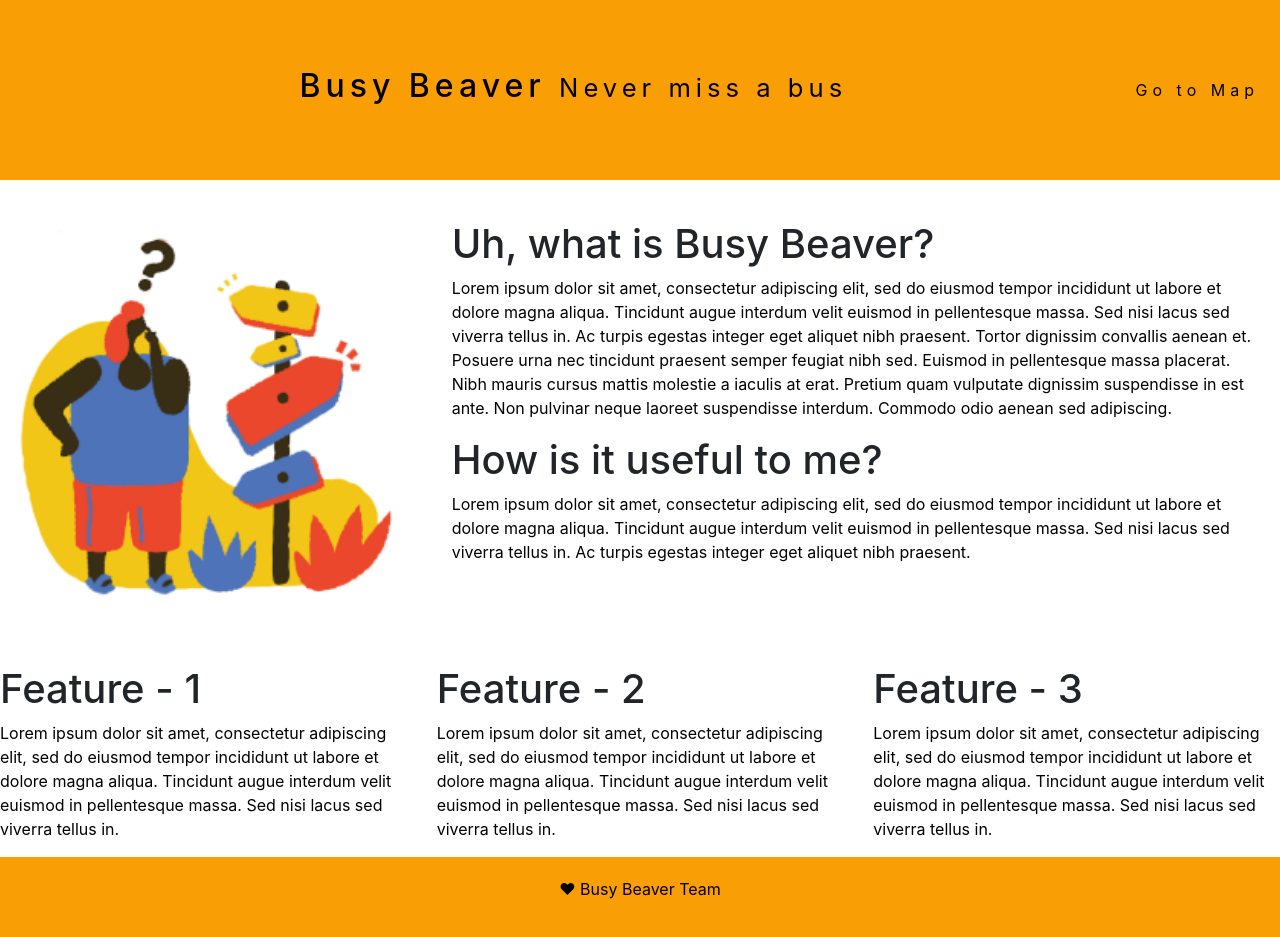
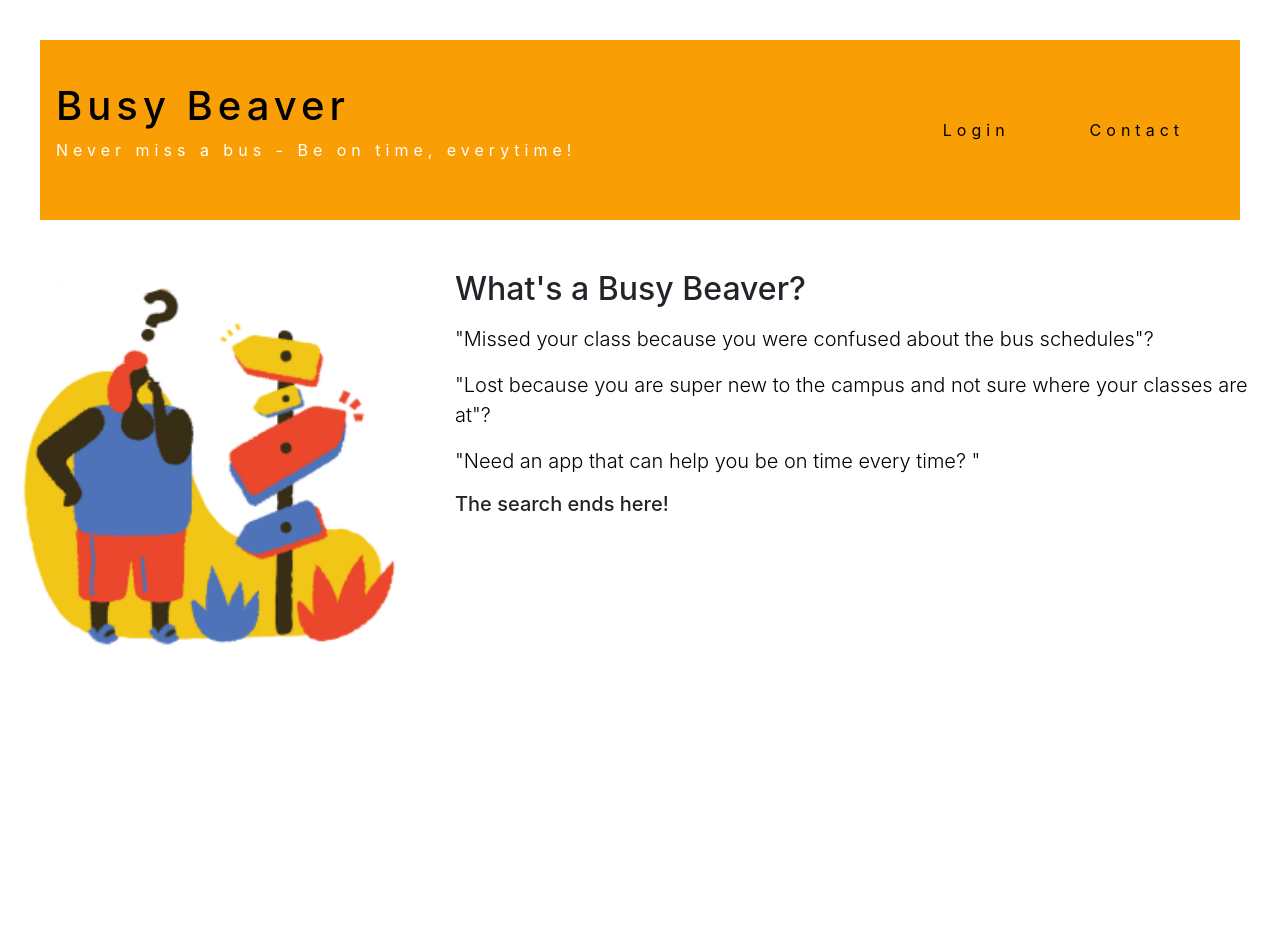
Before and after one commit to rupikad/busy-beaver-project, a Vue app: page / in a window 1280 px wide. After the commit the page ends 800 px from the top, so only its background shows below. Built offline with nearby package versions, Linux system fonts and the light colour scheme; the HTML template or start-up script is replaced by a standard one.

Commit message:
Changed the header of the landing page

```diff
--- a/frontend/src/App.vue
+++ b/frontend/src/App.vue
@@ -1,8 +1,11 @@
 <template>
   <div id="app">
-    <navbar></navbar>
+    <div>
+
+    </div>
+
         <router-view></router-view>
-    <bbfooter></bbfooter>
+
   </div>
 </template>
 
--- a/frontend/src/components/Main.vue
+++ b/frontend/src/components/Main.vue
@@ -1,44 +1,78 @@
 <template>
+
   <div>
+     <navbar></navbar>
+    <div class="row">
+      <div class="col-sm-4">
+        <!--div class="container-fluid bg-1 text-left"-->
+        <img
+          src="@/assets/main_pic.png"
+          class="img-responsive img-circle margin"
+          style="display:inline"
+          alt="Illustration: Character Searching for location"
+          width="400"
+          height="400"
+          align="right"
+        />
+        <!-- attribution https://icons8.com -->
+      </div>
+      <div class="lg col-md-8">
+        <div class="sm col-sm-12" align="left">
+          <h2 class="highlight">What's a Busy Beaver?</h2>
+          <p></p>
+          <p class="lead">"Missed your class because you were confused about the bus schedules"?</p>
 
-<div class= "row">
-
-  <div class = "col-sm-4">
-       <!--div class="container-fluid bg-1 text-left"-->
-          <img src="@/assets/main_pic.png" class="img-responsive img-circle margin" style="display:inline" alt="Pic1" width="400" height="400" align="right">
+          <p
+            class="lead"
+          >"Lost because you are super new to the campus and not sure where your classes are at"?</p>
+          <p class="lead">"Need an app that can help you be on time every time? "</p>
+          <h5 class="display-5">The search ends here!</h5>
+          <!-- <p>Busy Beaver helps you get to your location faster and way lot easier. It is convenience-on-the-go! With BusyBeaver, you can keep track of your class schedules, track bus timings, and search to explore locations quick.</p> -->
         </div>
-  <div class = "lg col-md-8">
-    <div class = "sm col-sm-12" align="left">
-        <h1> Uh, what is Busy Beaver? </h1>
-        <p>Lorem ipsum dolor sit amet, consectetur adipiscing elit, sed do eiusmod tempor incididunt ut labore et dolore magna aliqua. Tincidunt augue interdum velit euismod in pellentesque massa. Sed nisi lacus sed viverra tellus in. Ac turpis egestas integer eget aliquet nibh praesent. Tortor dignissim convallis aenean et. Posuere urna nec tincidunt praesent semper feugiat nibh sed. Euismod in pellentesque massa placerat. Nibh mauris cursus mattis molestie a iaculis at erat. Pretium quam vulputate dignissim suspendisse in est ante. Non pulvinar neque laoreet suspendisse interdum. Commodo odio aenean sed adipiscing.</p>
-    </div>
-    <div class = "sm col-sm-12" align="left">
-        <h1> How is it useful to me? </h1>
-        <p>Lorem ipsum dolor sit amet, consectetur adipiscing elit, sed do eiusmod tempor incididunt ut labore et dolore magna aliqua. Tincidunt augue interdum velit euismod in pellentesque massa. Sed nisi lacus sed viverra tellus in. Ac turpis egestas integer eget aliquet nibh praesent. </p>
-    </div>
+        <!-- <div class="sm col-sm-12" align="left">
+          <h1>How is it useful to me?</h1>
+          <p>Lorem ipsum dolor sit amet, consectetur adipiscing elit, sed do eiusmod tempor incididunt ut labore et dolore magna aliqua. Tincidunt augue interdum velit euismod in pellentesque massa. Sed nisi lacus sed viverra tellus in. Ac turpis egestas integer eget aliquet nibh praesent.</p>
+        </div> -->
       </div>
     </div>
 
-
-<div class = "row">
-  <div class = "col-sm-4">
-       <h1> Feature - 1 </h1>
-      <p>Lorem ipsum dolor sit amet, consectetur adipiscing elit, sed do eiusmod tempor incididunt ut labore et dolore magna aliqua. Tincidunt augue interdum velit euismod in pellentesque massa. Sed nisi lacus sed viverra tellus in. </p>
+    <!-- <div class="row">
+      <div class="col-sm-4">
+        <i class="material-icons">home </i>
+        <h3>Real-time Tracking</h3>
+        <p>Lorem ipsum dolor sit amet, consectetur adipiscing elit, sed do eiusmod tempor incididunt ut labore et dolore magna aliqua. Tincidunt augue interdum velit euismod in pellentesque massa. Sed nisi lacus sed viverra tellus in.</p>
       </div>
-  <div class = "col-sm-4">
-      <h1> Feature - 2 </h1>
-      <p>Lorem ipsum dolor sit amet, consectetur adipiscing elit, sed do eiusmod tempor incididunt ut labore et dolore magna aliqua. Tincidunt augue interdum velit euismod in pellentesque massa. Sed nisi lacus sed viverra tellus in. </p>
+      <div class="col-sm-4">
+        <h3>Sync your Calendars</h3>
+        <p>Lorem ipsum dolor sit amet, consectetur adipiscing elit, sed do eiusmod tempor incididunt ut labore et dolore magna aliqua. Tincidunt augue interdum velit euismod in pellentesque massa. Sed nisi lacus sed viverra tellus in.</p>
       </div>
-  <div class = "col-sm-4">
-      <h1> Feature - 3 </h1>
-      <p>Lorem ipsum dolor sit amet, consectetur adipiscing elit, sed do eiusmod tempor incididunt ut labore et dolore magna aliqua. Tincidunt augue interdum velit euismod in pellentesque massa. Sed nisi lacus sed viverra tellus in. </p>
+      <div class="col-sm-4">
+        <h3>Customized Notifications</h3>
+        <p>Lorem ipsum dolor sit amet, consectetur adipiscing elit, sed do eiusmod tempor incididunt ut labore et dolore magna aliqua. Tincidunt augue interdum velit euismod in pellentesque massa. Sed nisi lacus sed viverra tellus in.</p>
       </div>
-</div>
+    </div> -->
   </div>
 </template>
 
 <script>
+import navbar from './Navbar.vue'
+import bbfooter from './Footer.vue'
+
+
 export default {
-  name: 'Main',
+  name: "Main",
+  components:{
+    navbar,
+    bbfooter
   }
+};
 </script>
+
+
+<style scoped>
+.row{
+padding:10px;
+}
+
+
+</style>
--- a/frontend/src/components/Navbar.vue
+++ b/frontend/src/components/Navbar.vue
@@ -1,11 +1,17 @@
 <template>
-<nav class="navbar navbar-default">
-  <router-link to="/" class="nav-logo"><h2>Busy Beaver <small>Never miss a bus</small></h2> </router-link>
+<div class="curvature">
+<nav class="navbar navbar-default" id="wave">
+  <router-link to="/" ><h1>Busy Beaver </h1>  <p class="slab">Never miss a bus - Be on time, everytime!</p></router-link>
   <div class="nav-links">
-    <router-link to="/map">Go to Map</router-link>
+    <!-- <router-link to="/map">Go to Map</router-link> -->
     <!--router-link to="/">CONTACT</router-link-->
+
+    <router-link to="/map">Login</router-link>
+
+     <router-link to="/map">Contact</router-link>
   </div>
 </nav>
+</div>
 </template>
 
 <script>
@@ -16,3 +22,45 @@ export default {
     }
 }
 </script>
+
+<style scoped>
+.nav-links a{
+  margin:0 40px;
+}
+
+
+.navbar[data-v-beafdba2]{
+  background-color: #dc4405;
+  margin:0px;
+  padding:30px;
+}
+.curvature{
+
+  position: relative;
+  overflow: hidden;
+  /* height: 180px; */
+
+
+}
+
+.curvature::before {
+  border-radius: 100%;
+  position: absolute;
+  background: #dc4405;
+  /* right: -200px;
+  left: -200px;
+  top: -200px; */
+  content: '';
+  bottom: 0;
+}
+.navbar{
+  margin:40px;
+
+}
+
+.slab{
+  color:white;
+  font-size:16px;
+}
+
+</style>
```
Lines whose indentation alone changed are shown as unchanged.
